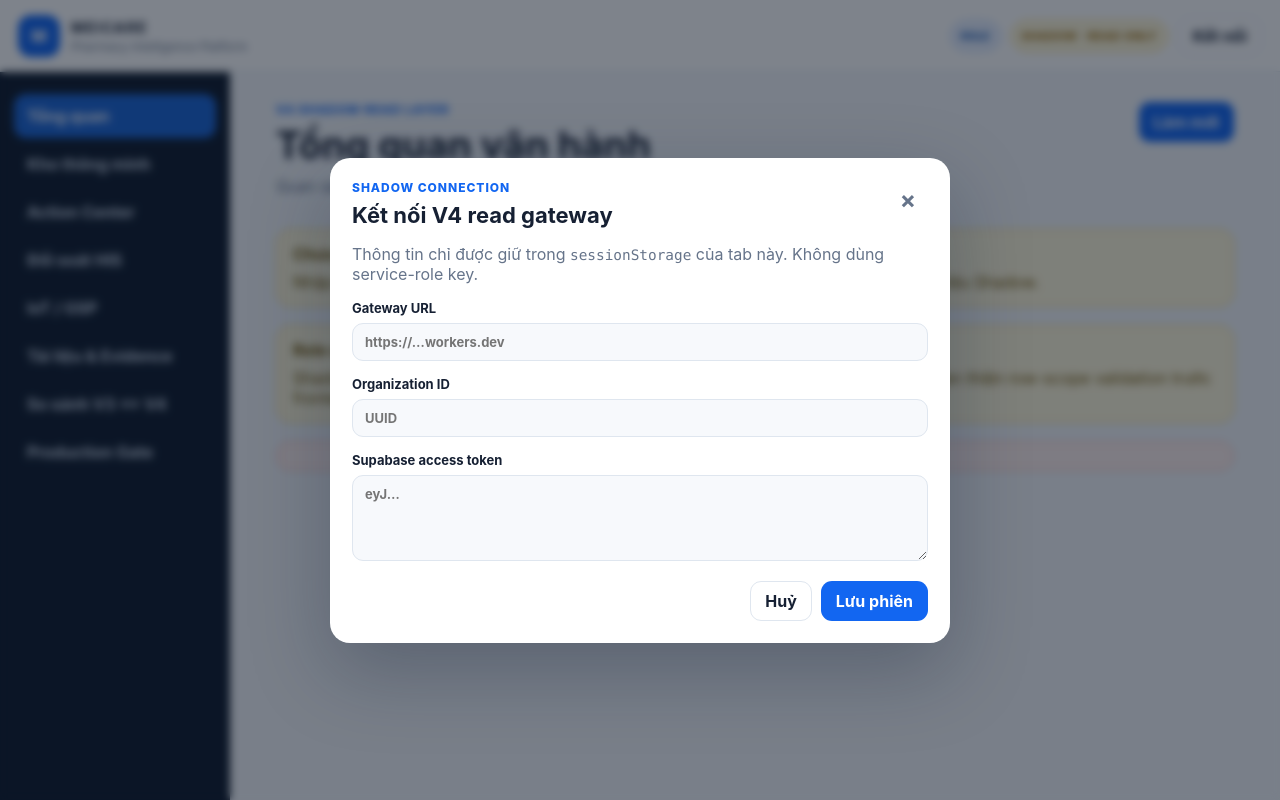
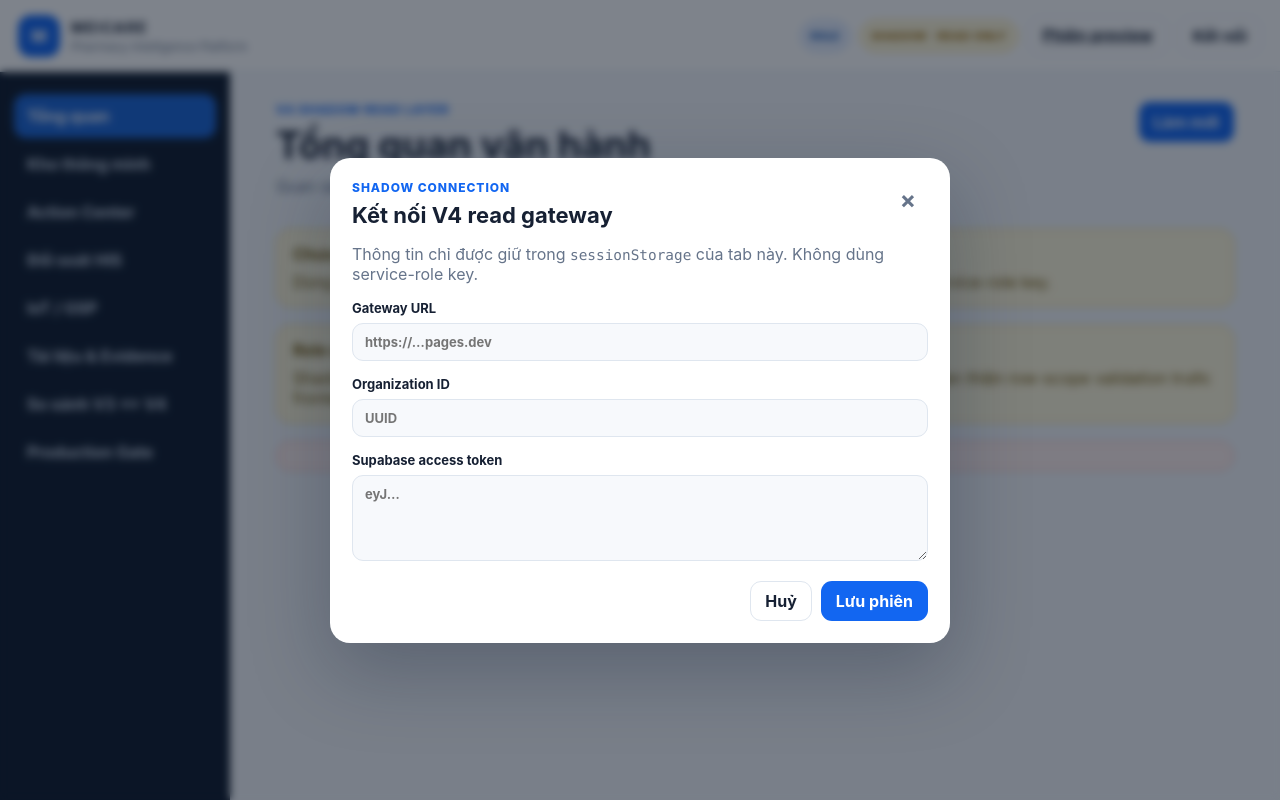
Before and after one commit to meicarevn/app, a website: page web-shadow/index.html in a window 1280 px wide. Both pictures are taken after a click on the button "Kết nối". Drawn offline with Linux system fonts and the light colour scheme.

Commit message:
feat(v4-010): add isolated shadow preview login entry

```diff
--- a/web-shadow/index.html
+++ b/web-shadow/index.html
@@ -23,6 +23,7 @@
       <span id="roleBadge" class="role-badge" hidden>ROLE</span>
       <span class="shadow-badge">SHADOW · READ ONLY</span>
       <a id="memberAdminLink" class="secondary-button" href="./member-admin.html" hidden>Thành viên</a>
+      <a class="secondary-button" href="./login.html">Phiên preview</a>
       <button id="connectionButton" class="secondary-button" type="button">Kết nối</button>
     </div>
   </header>
@@ -54,7 +55,7 @@
 
       <section id="connectionNotice" class="notice warning" hidden>
         <strong>Chưa cấu hình kết nối.</strong>
-        <span>Nhập Gateway URL, Organization ID và access token của phiên đăng nhập để xem dữ liệu Shadow.</span>
+        <span>Dùng “Phiên preview” để đăng nhập bằng tài khoản Supabase hiện tại; không nhập service-role key.</span>
       </section>
 
       <section id="scopeNotice" class="notice warning" hidden>
@@ -79,7 +80,7 @@
       <p class="muted">Thông tin chỉ được giữ trong <code>sessionStorage</code> của tab này. Không dùng service-role key.</p>
       <label>
         Gateway URL
-        <input id="gatewayInput" name="gateway" type="url" placeholder="https://…workers.dev" autocomplete="off" required />
+        <input id="gatewayInput" name="gateway" type="url" placeholder="https://…pages.dev" autocomplete="off" required />
       </label>
       <label>
         Organization ID
```
